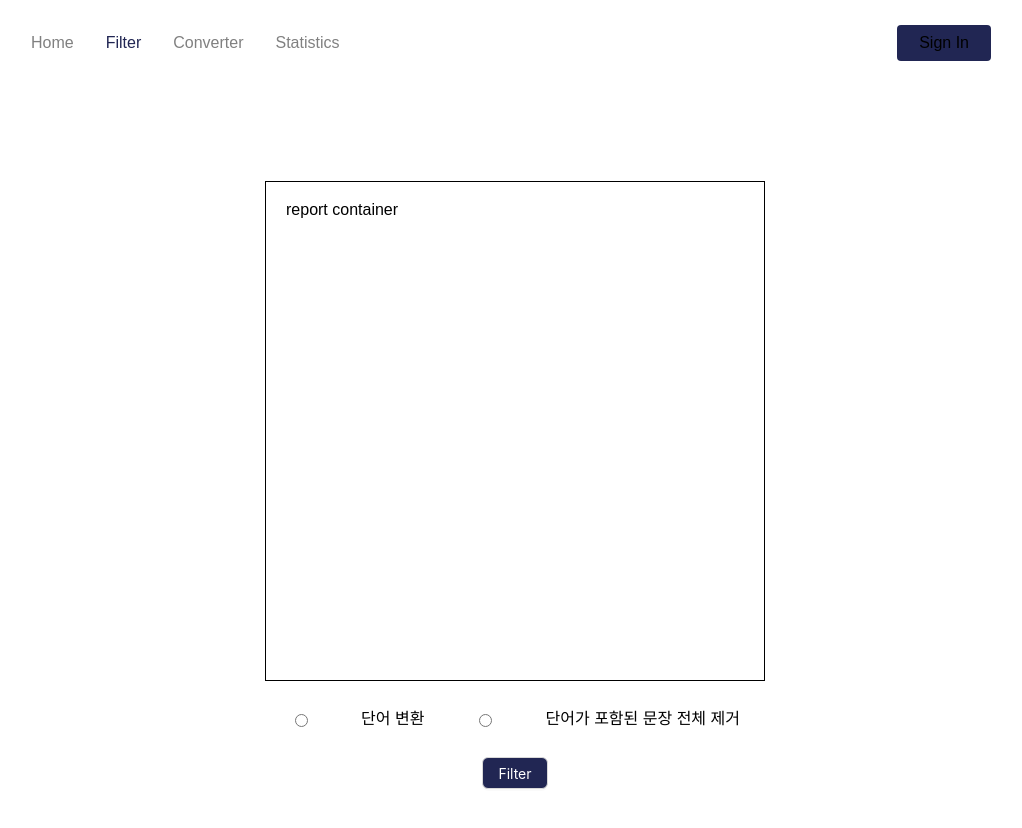
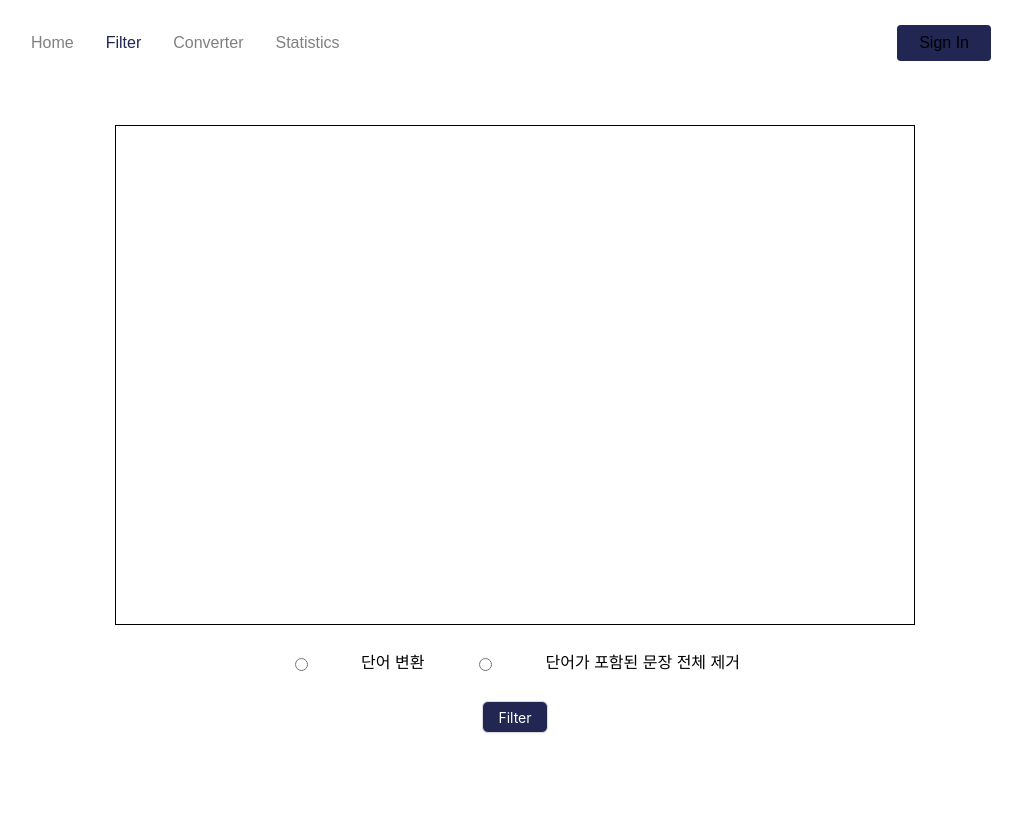
Before and after one commit to leeinsunny/CapstoneProject, a React (Create React App) app in the folder dt-demo-fe/: page /filter/detection in a window 1280 px wide. Shown: the top 828 px of the page, without its empty margins (125-1147 px from the left). Built offline with nearby package versions, Linux system fonts and the light colour scheme; no server answers; a web font is replaced by a local one.

Commit message:
detection report viewer
- frontend
  - modify stylesheet link in html template
  - add pdf frame in detection report page
- docs
  - update README.md for additional library install

Signed-off-by: yoouung <jyp101400@gmail.com>

```diff
--- a/dt-demo-fe/src/pages/02_filter.js
+++ b/dt-demo-fe/src/pages/02_filter.js
@@ -4,10 +4,10 @@ import styled from "styled-components";
 
 const MainContainer = styled.div`
     display: flex;
-    width: 100vw;
     height: 100vh;
-    align-items: center;
+    align-items: start;
     justify-content: center;
+    margin-top: 40px;
 `;
 
 const Filter = () => {
--- a/dt-demo-fe/src/pages/filtering/detectionReport.js
+++ b/dt-demo-fe/src/pages/filtering/detectionReport.js
@@ -1,10 +1,10 @@
-import React, { useEffect, useState } from "react";
+import React, { useEffect, useState, useRef } from "react";
 import styled from "styled-components";
 import { Button } from "antd";
 import { useNavigate } from "react-router-dom";
 import useApi from "../../hooks/api/axiosInterceptor";
+import html2canvas from "html2canvas";
 import jsPDF from "jspdf";
-import MakePdf from "../../components/report/makePdf";
 
 const Container = styled.div`
     display: flex;
@@ -16,10 +16,10 @@ const Container = styled.div`
 const ReportBox = styled.div`
     display: flex;
     flex-direction: column;
+    padding: 10px;
+    width: 800px;
+    height: 500px;
     border: 1px solid black;
-    padding: 20px;
-    width: 500px;
-    height: 500px;
 `;
 
 const BottomContainer = styled.div`
@@ -41,6 +41,7 @@ const RadioGroup = styled.div`
 const DetectionContainer = () => {
     const [radioSelected, setRadioSelected] = useState("");
     const navigate = useNavigate();
+    const pdfRef = useRef();
 
     const onChange = (e) => {
         setRadioSelected(e.target.value);
@@ -58,18 +59,78 @@ const DetectionContainer = () => {
             await useApi.post("/filter/detection/type", {
                 type: radioSelected,
             });
-            console.log("detection type", radioSelected, " sent successfully");
+            alert("검출이 완료되었습니다.");
             navigate("/filter/conversion");
         } catch (err) {
             console.log(err.response);
         }
     };
 
+    const htmlStringToPdf = async (htmlString, pdfRef) => {
+        let iframe = document.createElement("iframe");
+        iframe.style.visibility = "hidden";
+        document.body.appendChild(iframe);
+        let iframedoc = iframe.contentDocument || iframe.contentWindow.document;
+        iframedoc.body.innerHTML = htmlString;
+
+        let canvas = await html2canvas(iframedoc.body, {
+            windowWidth: 800,
+        });
+        let imgData = canvas.toDataURL("image/png");
+
+        const doc = new jsPDF({
+            format: "a4",
+            unit: "mm",
+        });
+
+        const pageWidth = doc.internal.pageSize.getWidth();
+        const pageHeight = doc.internal.pageSize.getHeight();
+
+        const widthRatio = pageWidth / canvas.width;
+        const customHeight = canvas.height * widthRatio;
+
+        doc.addImage(imgData, "png", 0, 0, pageWidth, customHeight);
+
+        let heightLeft = customHeight;
+        let heightAdd = -pageHeight;
+
+        // over 1 page
+        while (heightLeft >= pageHeight) {
+            doc.addPage();
+            doc.addImage(imgData, "png", 0, heightAdd, pageWidth, customHeight);
+            heightLeft -= pageHeight;
+            heightAdd -= pageHeight;
+        }
+
+        let pdfBlob = doc.output("blob");
+        pdfRef.current.src = URL.createObjectURL(pdfBlob);
+    };
+
     useEffect(() => {}, [radioSelected]);
+
+    useEffect(() => {
+        async function fetchData() {
+            try {
+                const response = await useApi.get("/filter/detreport");
+                const html = response.data;
+
+                htmlStringToPdf(html, pdfRef);
+            } catch (error) {
+                console.error("Error fetching data", error);
+            }
+        }
+        fetchData();
+    }, []);
 
     return (
         <Container>
-            <ReportBox>report container</ReportBox>
+            <ReportBox>
+                <iframe
+                    ref={pdfRef}
+                    style={{ width: "100%", height: "100%" }}
+                    title="Detection Report Viewer"
+                />
+            </ReportBox>
             <BottomContainer>
                 <RadioGroup>
                     <input
```
Also changed, not shown: 2 other files (tests, documents, lock files or other folders).
